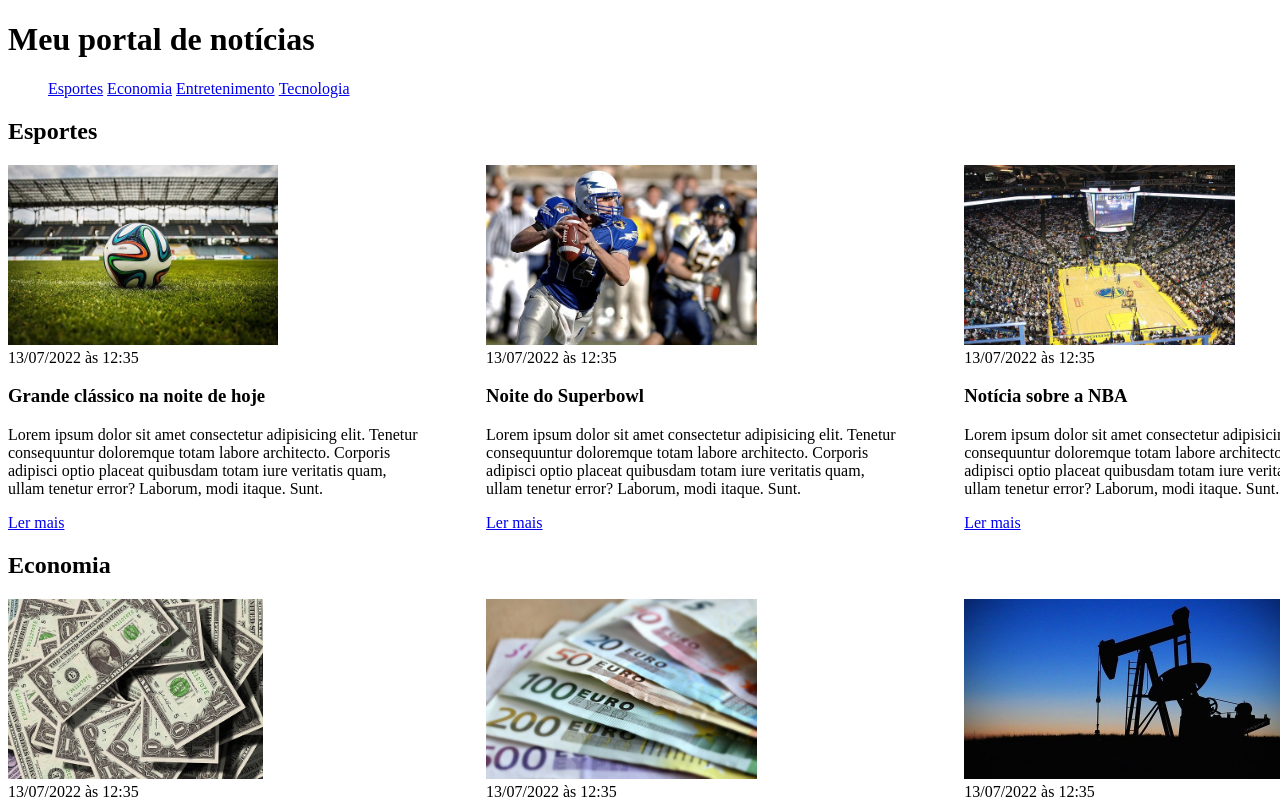
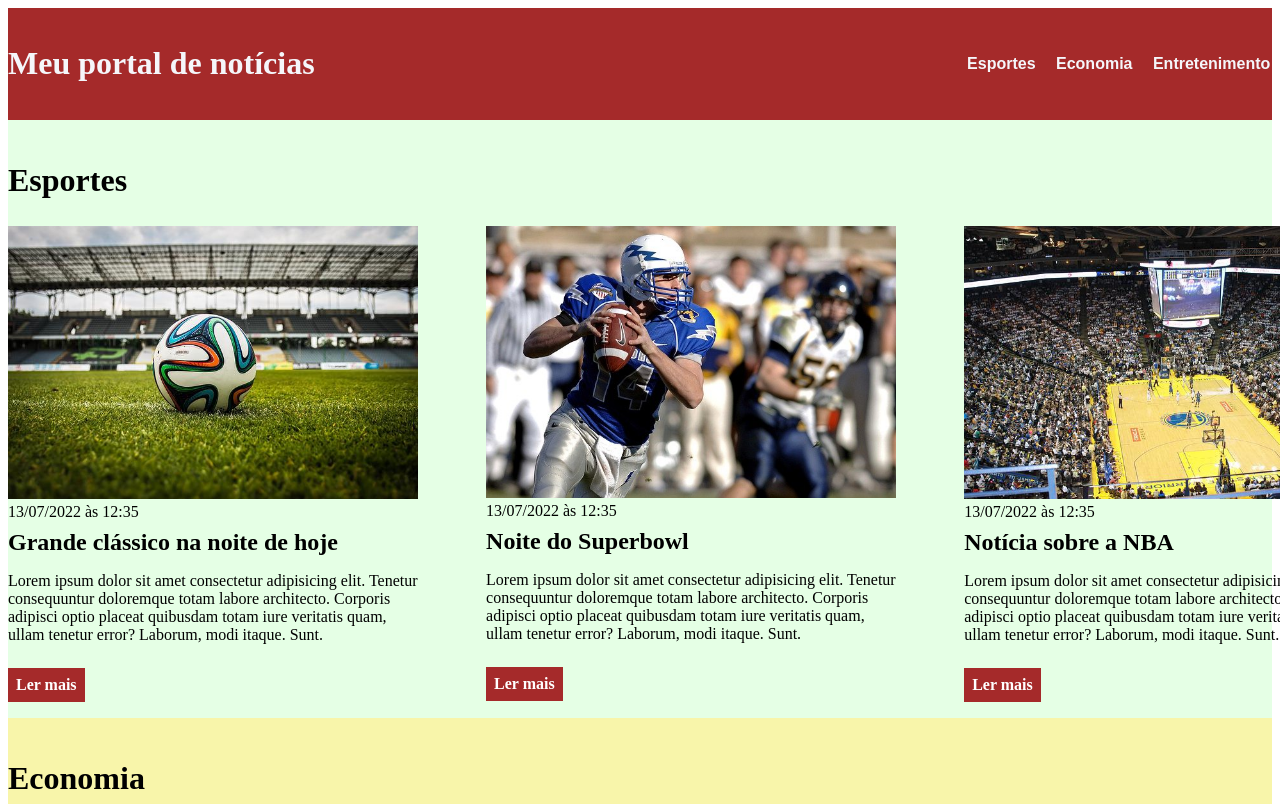
Before and after one commit to lazarofarias23/curso_ebac_frontend, a plain HTML site: page CSS/index.html in a window 1280 px wide. Shown: the top 804 px of the page. Drawn offline with Linux system fonts and the light colour scheme.

Commit message:
my third task

```diff
--- a/CSS/index.html
+++ b/CSS/index.html
@@ -158,7 +158,7 @@
                         <header>
                             <time>15/02/2023 às 15:27</time>
                         </header>
-                        <h3>Integração entre o Iqfome e o Meebook é feita com sucesso</h3>
+                        <h3>Integração entre o Iqfome e o Mehbook é feita com sucesso</h3>
                         <p>
                             Lorem ipsum dolor sit amet consectetur adipisicing elit. Tenetur consequuntur doloremque totam labore architecto. Corporis adipisci optio placeat quibusdam totam iure veritatis quam, ullam tenetur error? Laborum, modi itaque. Sunt.
                         </p>
--- a/CSS/main.css
+++ b/CSS/main.css
@@ -4,8 +4,28 @@
     padding: 0;
 }
 
+body > header {
+    background-color: brown;
+    padding: 16px 0;
+    color: #f5f6fa;
+}
+
+header .container {
+    display: flex;
+    align-items: center;
+    justify-content: space-between;
+}
+
 header li {
     display: inline;
+    font-family: Arial, Helvetica, sans-serif;
+    font-weight: bold;
+    margin-left: 16px;
+}
+
+header li a {
+    color: #f5f6fa;
+    text-decoration: none;
 }
 
 .container {
@@ -20,9 +40,81 @@ justify-content: space-between;
 }
 
 .articles article img {
-    height: 180px;
+    /* height: 180px;*/
+    width: 100%;
 }
 
 .articles article {
     width: 30%;
 }
+
+section {
+    padding: 16px 0;
+}
+
+section h2 .articles article {
+    margin-bottom: 16px;
+}
+
+.articles article h3 {
+    margin-top: 8px;
+    margin-bottom: 8px;
+}
+
+.articles article a {
+    background-color: brown;
+    color: #fff;
+    padding: 8px;
+    display: inline-block;
+    text-decoration: none;
+    font-weight: bold;
+    margin-top: 8px;
+}
+
+.articles article a:hover {
+    text-decoration: underline;
+}
+
+.articles article p .articles article a {
+    font-family: Arial, Helvetica, sans-serif;
+}
+
+.articles article h3 {
+    font-size: 24px;
+}
+
+section h2 {
+    font-size: 32px;
+}
+
+#sports {
+    background-color: rgba(0, 255, 0, 0.1);
+}
+
+/*#sports .articles article a {
+    background-color: #009432;
+}*/
+
+#economy {
+    background-color: #f5f188b5;
+}
+
+/*#economy .articles article a {
+    background-color: #ff9f1a;
+}*/
+
+#entertainment {
+    background-color: rgba(255, 0, 217, 0.1);
+}
+
+/*#entertainment .articles article a {
+    background-color: #ba0a8b;
+}*/
+
+#technology {
+    background-color: rgba(0, 140, 255, 0.1);
+}
+
+/*#technology .articles article a {
+    background-color: #2121ef;
+}*/
```
